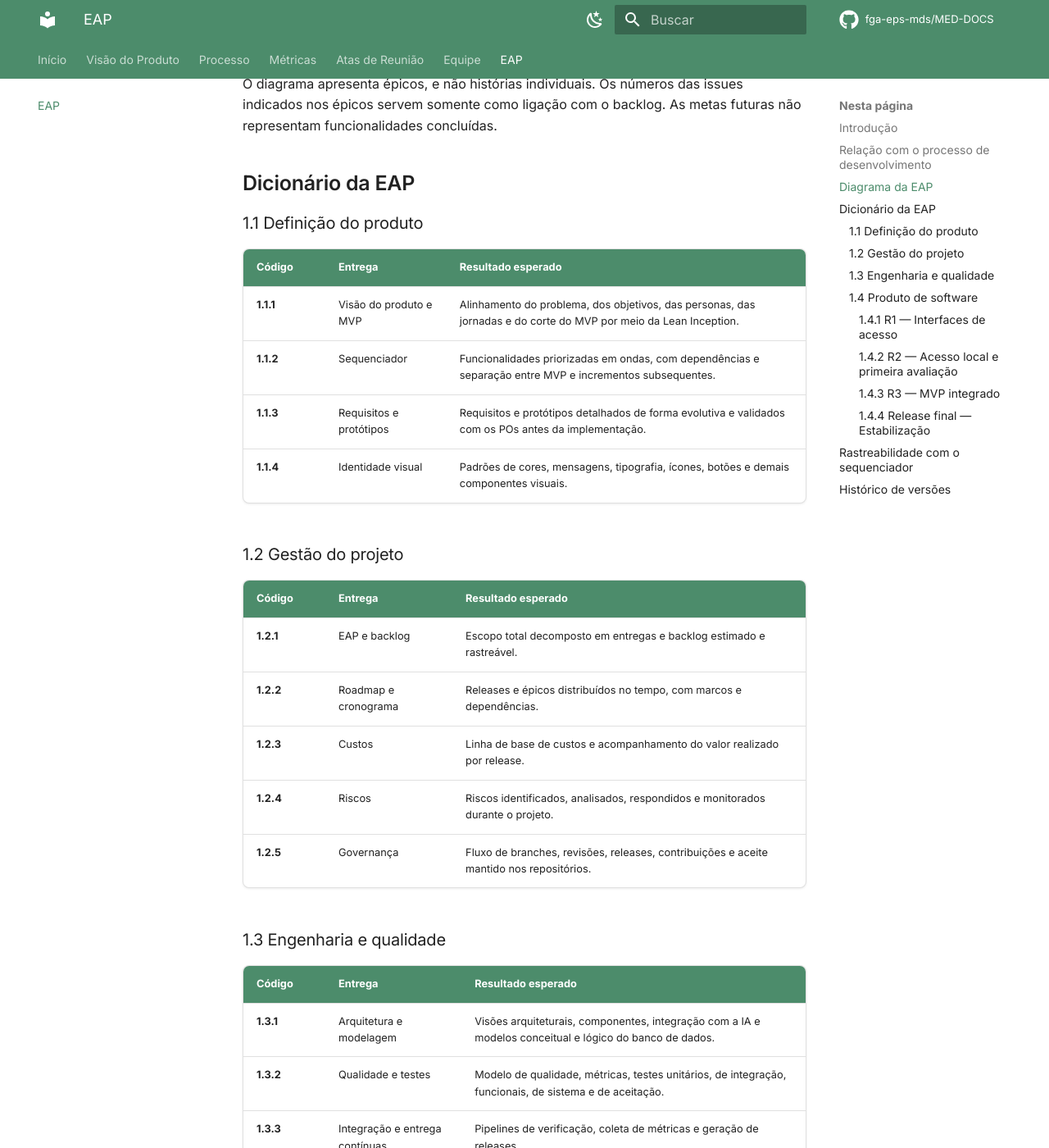
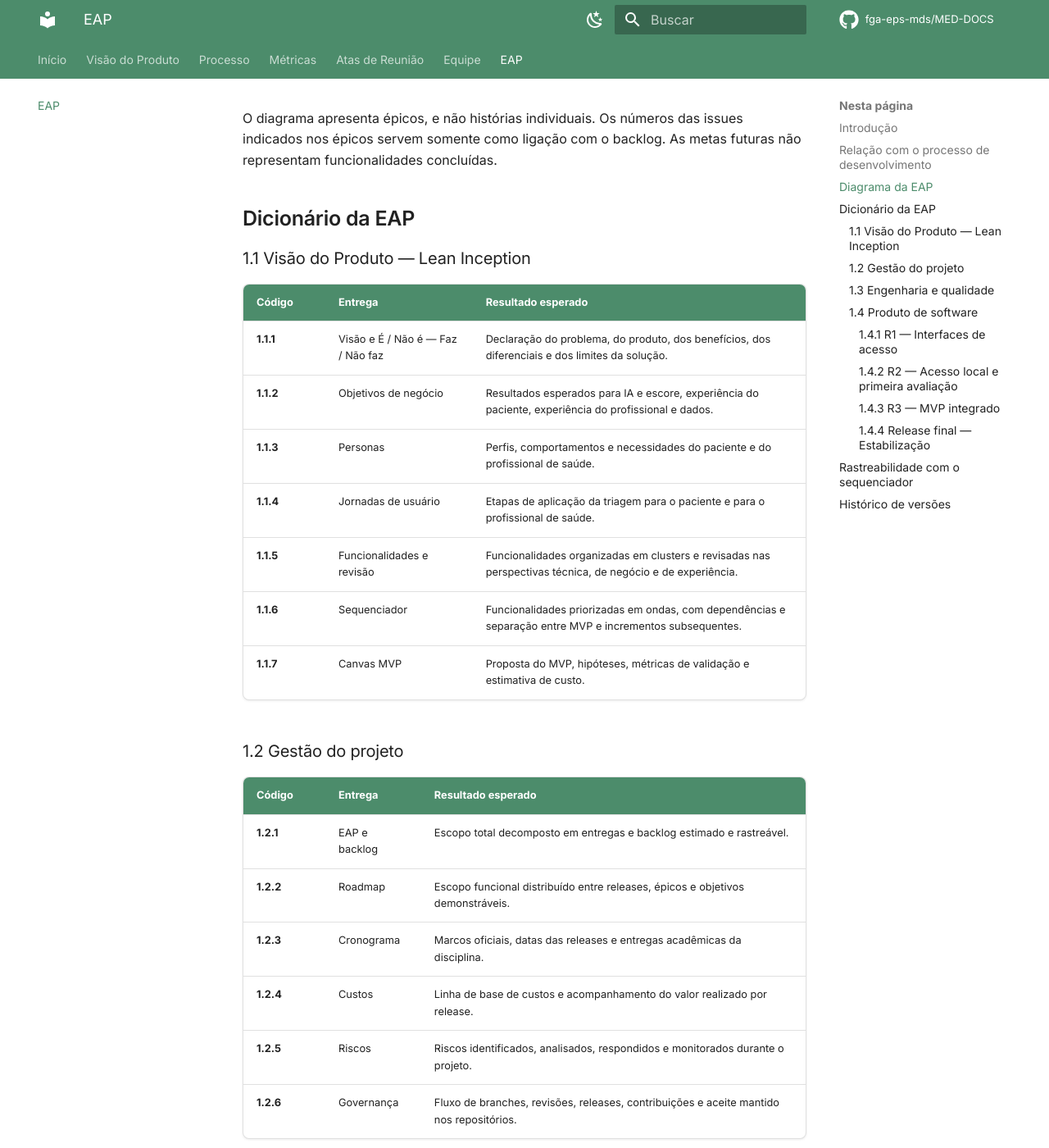
Before and after one commit to apollen27983/UNIEURO_MED-DOCS, an MkDocs documentation site: the page built from docs/EAP.md, in a window 1280 px wide and 1400 px high, scrolled down 1392 px. Shown: the whole window at 82% size. Built offline with MkDocs 1.6.1 and Material for MkDocs 9.7.7, drawn with Linux system fonts in a browser that asks for light colours; comment, search, counter and statistics services are not loaded; some of the changed text lies outside the part shown.

Commit message:
docs(eap): atende ajustes da revisão

```diff
--- a/docs/EAP.md
+++ b/docs/EAP.md
@@ -3,9 +3,9 @@
 ## Introdução
 
 A Estrutura Analítica do Projeto (EAP) decompõe o escopo total do MED em
-entregas verificáveis. A estrutura parte do projeto completo, separa as
-entregas de definição do produto, gestão, engenharia e qualidade e detalha o
-produto de software por release e por épico funcional.
+entregas verificáveis. A estrutura parte do projeto completo, destaca a Visão
+do Produto como entrega principal e separa gestão, engenharia e qualidade e
+produto de software. O produto é detalhado por release e por épico funcional.
 
 A EAP segue a regra dos 100%: os componentes apresentados representam o
 escopo planejado do projeto, sem incluir trabalho que não contribua para uma
@@ -36,33 +36,39 @@ metas futuras não representam funcionalidades concluídas.
 
 ## Dicionário da EAP
 
-### 1.1 Definição do produto
+### 1.1 Visão do Produto — Lean Inception
 
 | Código | Entrega | Resultado esperado |
 |---|---|---|
-| **1.1.1** | Visão do produto e MVP | Alinhamento do problema, dos objetivos, das personas, das jornadas e do corte do MVP por meio da Lean Inception. |
-| **1.1.2** | Sequenciador | Funcionalidades priorizadas em ondas, com dependências e separação entre MVP e incrementos subsequentes. |
-| **1.1.3** | Requisitos e protótipos | Requisitos e protótipos detalhados de forma evolutiva e validados com os POs antes da implementação. |
-| **1.1.4** | Identidade visual | Padrões de cores, mensagens, tipografia, ícones, botões e demais componentes visuais. |
+| **1.1.1** | Visão e É / Não é — Faz / Não faz | Declaração do problema, do produto, dos benefícios, dos diferenciais e dos limites da solução. |
+| **1.1.2** | Objetivos de negócio | Resultados esperados para IA e escore, experiência do paciente, experiência do profissional e dados. |
+| **1.1.3** | Personas | Perfis, comportamentos e necessidades do paciente e do profissional de saúde. |
+| **1.1.4** | Jornadas de usuário | Etapas de aplicação da triagem para o paciente e para o profissional de saúde. |
+| **1.1.5** | Funcionalidades e revisão | Funcionalidades organizadas em clusters e revisadas nas perspectivas técnica, de negócio e de experiência. |
+| **1.1.6** | Sequenciador | Funcionalidades priorizadas em ondas, com dependências e separação entre MVP e incrementos subsequentes. |
+| **1.1.7** | Canvas MVP | Proposta do MVP, hipóteses, métricas de validação e estimativa de custo. |
 
 ### 1.2 Gestão do projeto
 
 | Código | Entrega | Resultado esperado |
 |---|---|---|
 | **1.2.1** | EAP e backlog | Escopo total decomposto em entregas e backlog estimado e rastreável. |
-| **1.2.2** | Roadmap e cronograma | Releases e épicos distribuídos no tempo, com marcos e dependências. |
-| **1.2.3** | Custos | Linha de base de custos e acompanhamento do valor realizado por release. |
-| **1.2.4** | Riscos | Riscos identificados, analisados, respondidos e monitorados durante o projeto. |
-| **1.2.5** | Governança | Fluxo de branches, revisões, releases, contribuições e aceite mantido nos repositórios. |
+| **1.2.2** | Roadmap | Escopo funcional distribuído entre releases, épicos e objetivos demonstráveis. |
+| **1.2.3** | Cronograma | Marcos oficiais, datas das releases e entregas acadêmicas da disciplina. |
+| **1.2.4** | Custos | Linha de base de custos e acompanhamento do valor realizado por release. |
+| **1.2.5** | Riscos | Riscos identificados, analisados, respondidos e monitorados durante o projeto. |
+| **1.2.6** | Governança | Fluxo de branches, revisões, releases, contribuições e aceite mantido nos repositórios. |
 
 ### 1.3 Engenharia e qualidade
 
 | Código | Entrega | Resultado esperado |
 |---|---|---|
-| **1.3.1** | Arquitetura e modelagem | Visões arquiteturais, componentes, integração com a IA e modelos conceitual e lógico do banco de dados. |
-| **1.3.2** | Qualidade e testes | Modelo de qualidade, métricas, testes unitários, de integração, funcionais, de sistema e de aceitação. |
-| **1.3.3** | Integração e entrega contínuas | Pipelines de verificação, coleta de métricas e geração de releases. |
-| **1.3.4** | Dashboard e métricas | Indicadores gerenciais, de processo e de produto apresentados de forma rastreável. |
+| **1.3.1** | Requisitos e protótipos | Requisitos e protótipos detalhados de forma evolutiva e validados com os POs antes da implementação. |
+| **1.3.2** | Identidade visual | Padrões de cores, mensagens, tipografia, ícones, botões e demais componentes visuais. |
+| **1.3.3** | Arquitetura e modelagem | Visões arquiteturais, componentes, integração com a IA e modelos conceitual e lógico do banco de dados. |
+| **1.3.4** | Qualidade e testes | Modelo de qualidade, métricas, testes unitários, de integração, funcionais, de sistema e de aceitação. |
+| **1.3.5** | Integração e entrega contínuas | Pipelines de verificação, coleta de métricas e geração de releases. |
+| **1.3.6** | Dashboard e métricas | Indicadores gerenciais, de processo e de produto apresentados de forma rastreável. |
 
 ### 1.4 Produto de software
 
@@ -84,8 +90,9 @@ que abrangem as três tarefas e somente serão aceitas na R3.
 | Código | Épico | Escopo | Rastreabilidade |
 |---|---|---|---|
 | **1.4.2.1** | Acesso local | Cadastro persistente e autenticação do profissional sem internet. | USs [#5](https://github.com/fga-eps-mds/2026.2-UNB-FCTE_UNIEURO_MED-APP/issues/5) e [#6](https://github.com/fga-eps-mds/2026.2-UNB-FCTE_UNIEURO_MED-APP/issues/6). |
-| **1.4.2.2** | Atendimento e consentimento | Registro do atendimento vinculado ao profissional e apresentação e registro do TCLE antes de qualquer desenho. | USs [#7](https://github.com/fga-eps-mds/2026.2-UNB-FCTE_UNIEURO_MED-APP/issues/7) e [#21](https://github.com/fga-eps-mds/2026.2-UNB-FCTE_UNIEURO_MED-APP/issues/21). |
-| **1.4.2.3** | Fundação da avaliação | Primeiro desenho demonstrado localmente e início da persistência protegida. | Avanço parcial das USs [#8, #9, #10](processo/roadmap.md), [#17, #23 e #25](processo/roadmap.md). |
+| **1.4.2.2** | Área do profissional | Tela inicial após o login, com identificação do profissional e atalhos para novo exame, exportação, sincronização e configurações. | US [#46](https://github.com/fga-eps-mds/2026.2-UNB-FCTE_UNIEURO_MED-APP/issues/46). |
+| **1.4.2.3** | Atendimento e consentimento | Registro do atendimento vinculado ao profissional e apresentação e registro do TCLE antes de qualquer desenho. | USs [#7](https://github.com/fga-eps-mds/2026.2-UNB-FCTE_UNIEURO_MED-APP/issues/7) e [#21](https://github.com/fga-eps-mds/2026.2-UNB-FCTE_UNIEURO_MED-APP/issues/21). |
+| **1.4.2.4** | Fundação da avaliação | Primeiro desenho demonstrado localmente e início da persistência protegida. | Avanço parcial das USs [#8](https://github.com/fga-eps-mds/2026.2-UNB-FCTE_UNIEURO_MED-APP/issues/8), [#9](https://github.com/fga-eps-mds/2026.2-UNB-FCTE_UNIEURO_MED-APP/issues/9), [#10](https://github.com/fga-eps-mds/2026.2-UNB-FCTE_UNIEURO_MED-APP/issues/10), [#17](https://github.com/fga-eps-mds/2026.2-UNB-FCTE_UNIEURO_MED-APP/issues/17), [#23](https://github.com/fga-eps-mds/2026.2-UNB-FCTE_UNIEURO_MED-APP/issues/23) e [#25](https://github.com/fga-eps-mds/2026.2-UNB-FCTE_UNIEURO_MED-APP/issues/25). |
 
 #### 1.4.3 R3 — MVP integrado
 
@@ -112,20 +119,22 @@ integração, testes no tablet em modo avião e aceite dos critérios pelo PO.
 | Elemento do sequenciador | Épico da EAP |
 |---|---|
 | Cadastrar e logar o profissional de saúde | 1.4.2.1 — Acesso local |
-| Aceitar o TCLE | 1.4.2.2 — Atendimento e consentimento |
+| Aceitar o TCLE | 1.4.2.3 — Atendimento e consentimento |
 | Desenhar, confirmar, apagar e refazer | 1.4.3.1 — Tarefas e interação |
 | Capturar coordenadas, ordem, tempo e imagem | 1.4.3.2 — Captura e continuidade |
 | Salvar dados de progresso offline | 1.4.3.2 — Captura e continuidade |
 | Rodar inferência do modelo embarcado | 1.4.3.3 — Inferência e resultados |
 | Visualizar instrução e encerramento sem escore | 1.4.3.1 e 1.4.3.3 |
 | Exportar XML com os dados pertinentes | 1.4.3.5 — Exportação local |
-| Vincular avaliação ao profissional e ao paciente | 1.4.2.2 — Atendimento e consentimento |
+| Vincular avaliação ao profissional e ao paciente | 1.4.2.3 — Atendimento e consentimento |
 | Configurar contraste e tamanho da fonte | 1.4.4.2 — Acessibilidade |
 | Extrair características de cada figura | 1.4.3.3 — Inferência e resultados |
 
 O sequenciador define a ordem de valor e as dependências funcionais. O
 [roadmap](processo/roadmap.md) define em qual release cada épico será
-demonstrado e aceito.
+demonstrado e aceito. A área inicial do profissional, representada pelo épico
+1.4.2.2 e pela US #46, foi incorporada ao escopo depois da avaliação da R1 e,
+por isso, não aparece no sequenciador original da Lean Inception.
 
 ## Histórico de versões
 
@@ -136,3 +145,4 @@ demonstrado e aceito.
 | 1.2 | Ajuste das seções e incorporação das métricas e do dashboard ao macro de qualidade. | [Lucas Mendonça Arruda](https://github.com/lucasarruda9) | 22/09/2026 | [Artur Mendonça Arruda](https://github.com/Artymend07) | — |
 | 1.3 | Definição dos pacotes de R1, R2 e R3 com vínculo às USs do APP e ao roadmap. | [Daniel Ferreira Nunes](https://github.com/Mach1r0) | 26/09/2026 | — | — |
 | 1.4 | Reestruturação da EAP por entregas, releases e épicos funcionais, com alinhamento ao sequenciador, backlog e roadmap após a R1. | [Daniel Ferreira Nunes](https://github.com/Mach1r0) | 10/10/2026 | — | — |
+| 1.5 | Ajustes após revisão: elevação da Visão do Produto, separação entre roadmap e cronograma, inclusão da US #46 e correção da rastreabilidade. | [Daniel Ferreira Nunes](https://github.com/Mach1r0) | 12/10/2026 | — | — |
```
Also changed, not shown: other parts of docs/EAP.md (+2 -2 lines), docs/processo/cronograma.md (+5 -4 lines), docs/processo/roadmap.md (+11 -4 lines), docs/assets/imagens/eap/estrutura-analitica-projeto.svg.
